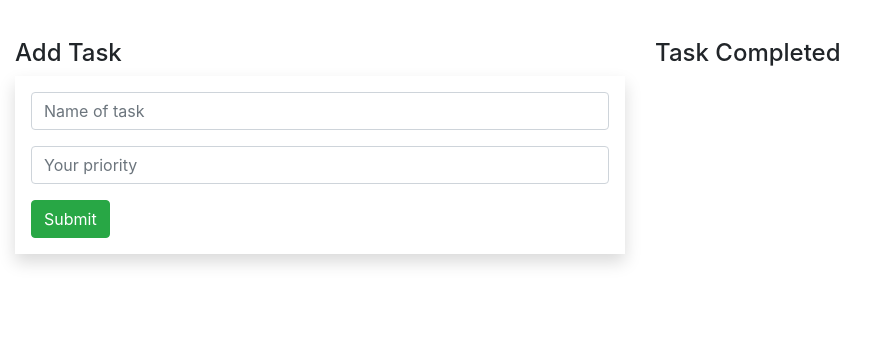
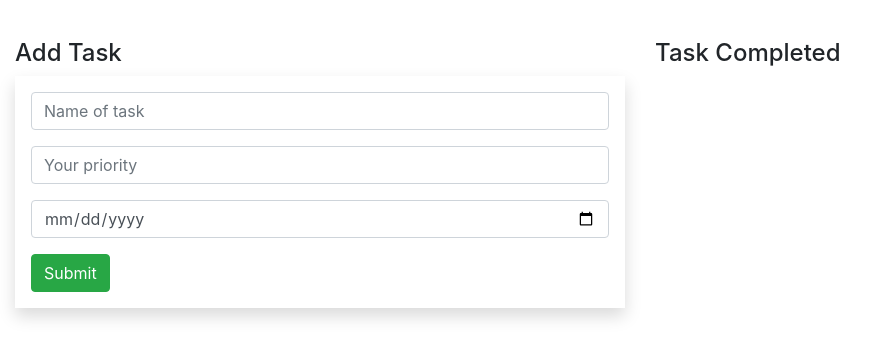
Before and after one commit to Amaljith64/Todo-Project, a Django app: template templates/task_view.html in a window 1280 px wide. Shown: the part 211-570 px from the top of the page, without its empty margins (0-891 px from the left). Run offline with Django 4.2, Linux system fonts and the light colour scheme; the template is opened without the code that fills it, so the values that code supplies are empty.

Commit message:
date added

```diff
--- a/templates/task_view.html
+++ b/templates/task_view.html
@@ -23,6 +23,9 @@
     <div class="form-group">
         <input type="text" name="priority" class="form-control" placeholder="Your priority">
     </div>
+                 <div class="form-group">
+        <input type="date" name="date" class="form-control" placeholder="enter date">
+    </div>
         <input type="submit" class="btn btn-success">
 </form>
         </div>
@@ -35,6 +38,7 @@
             <div class="card-body">
                 <h5 class="card-title">{{i.name}}</h5>
                 <p><b>{{i.priority}}</b></p>
+                <h4>{{i.date}}</h4>
                 <a href="{% url 'delete' i.id %}" class="btn btn-danger btn-sm">Delete</a>
             </div>
                  </div>
--- a/todo_app/models.py
+++ b/todo_app/models.py
@@ -1,3 +1,5 @@
+import datetime
+
 from django.db import models
 
 
@@ -8,3 +10,4 @@ class task(models.Model):
 
     name = models.CharField(max_length=100)
     priority = models.IntegerField()
+    date=models.DateField(default=datetime.date.today)
--- a/todo_app/views.py
+++ b/todo_app/views.py
@@ -10,7 +10,8 @@ def task_view(request):
     if request.method == 'POST':
         name = request.POST.get('name')
         priority = request.POST.get('priority')
-        obj = task(name=name, priority=priority)
+        date=request.POST.get('date')
+        obj = task(name=name, priority=priority,date=date)
         obj.save()
     return render(request, 'task_view.html',{'obj1':obj1})
 
```
Also changed, not shown: todo_app/migrations/0002_task_date.py (added).
